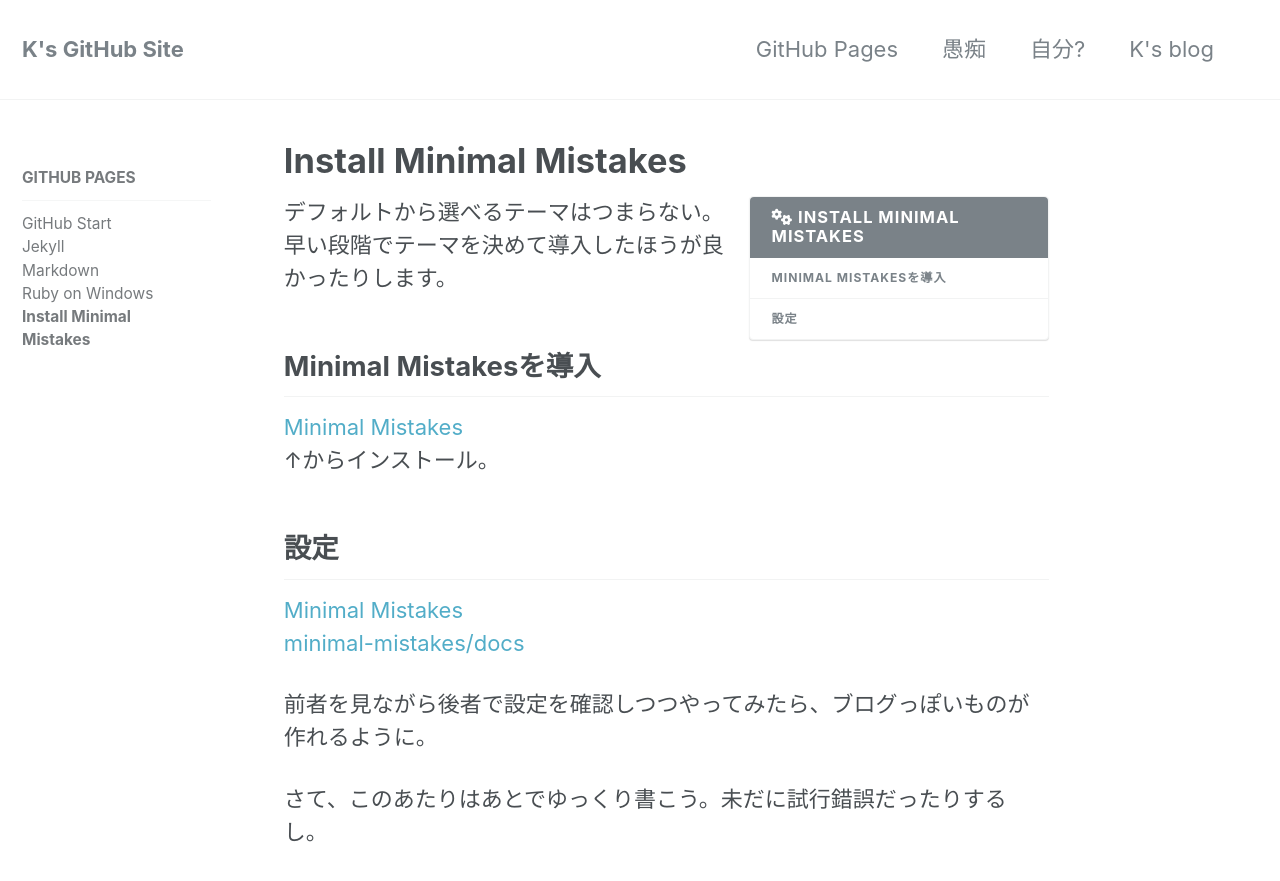
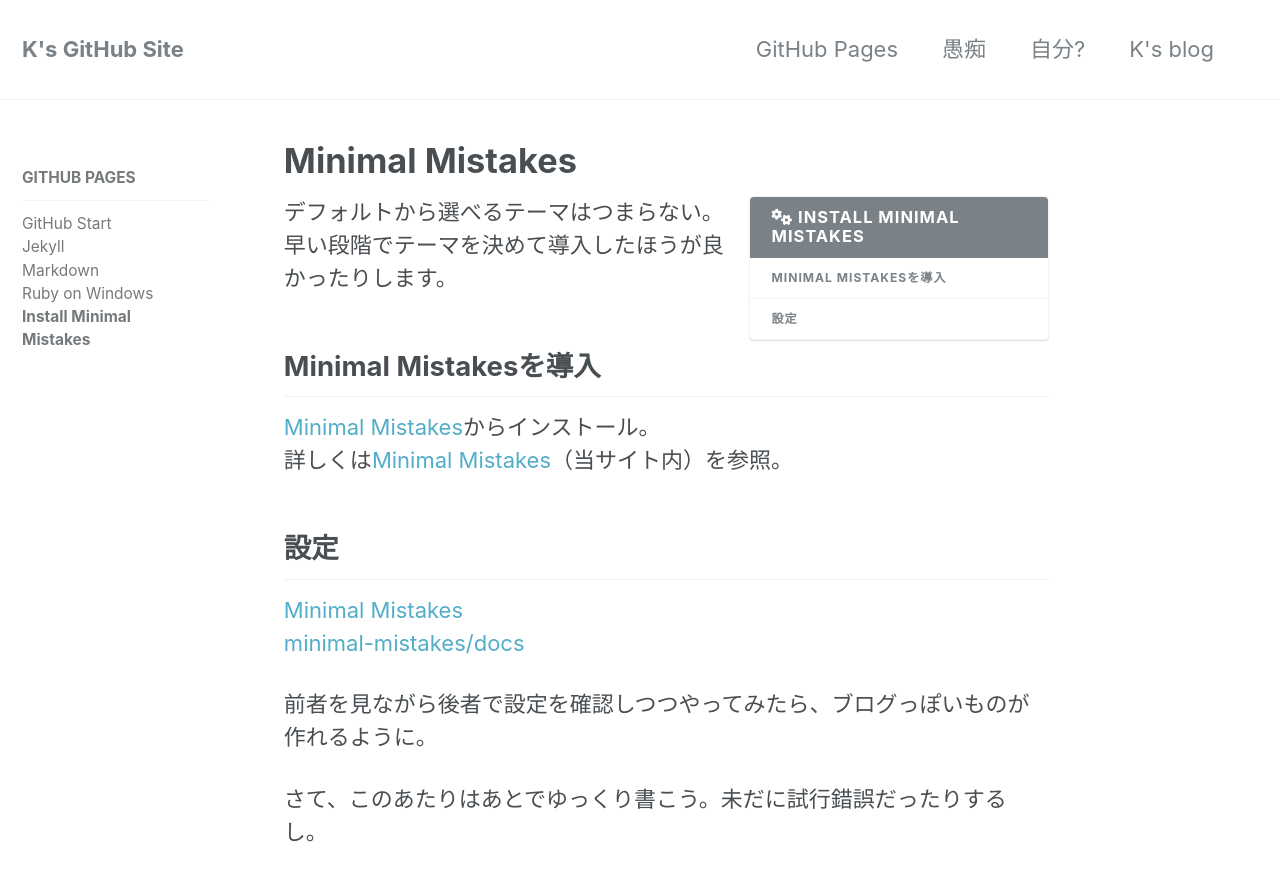
Before and after one commit to laureltreetop/laureltreetop.github.io, a Jekyll site: the page built from _docs/github-pages-install-minimal-mistakes.md, in a window 1280 px wide and 900 px high. Shown: the top 881 px of the window. Built offline with Jekyll 4.4.1, drawn with Linux system fonts in a browser that asks for light colours; nearby versions of some CDN libraries.

Commit message:
Update github-pages-install-minimal-mistakes.md

```diff
--- a/_docs/github-pages-install-minimal-mistakes.md
+++ b/_docs/github-pages-install-minimal-mistakes.md
@@ -1,6 +1,6 @@
 ---
 last_modified_at: 2017/08/03 02:03 +0900
-title: "Install Minimal Mistakes"
+title: "Minimal Mistakes"
 permalink: /docs/minimal-mistakes/
 ---
 {% include toc icon="gears" title="Install Minimal Mistakes" %}
@@ -8,9 +8,8 @@
 早い段階でテーマを決めて導入したほうが良かったりします。
 
 ## Minimal Mistakesを導入
-
-[Minimal Mistakes](https://mmistakes.github.io/minimal-mistakes/)
-↑からインストール。
+[Minimal Mistakes](https://mmistakes.github.io/minimal-mistakes/)からインストール。
+詳しくは[Minimal Mistakes](/docs/minimal-mistakes/)（当サイト内）を参照。
 
 ## 設定
 [Minimal Mistakes](https://mmistakes.github.io/minimal-mistakes/)
```
